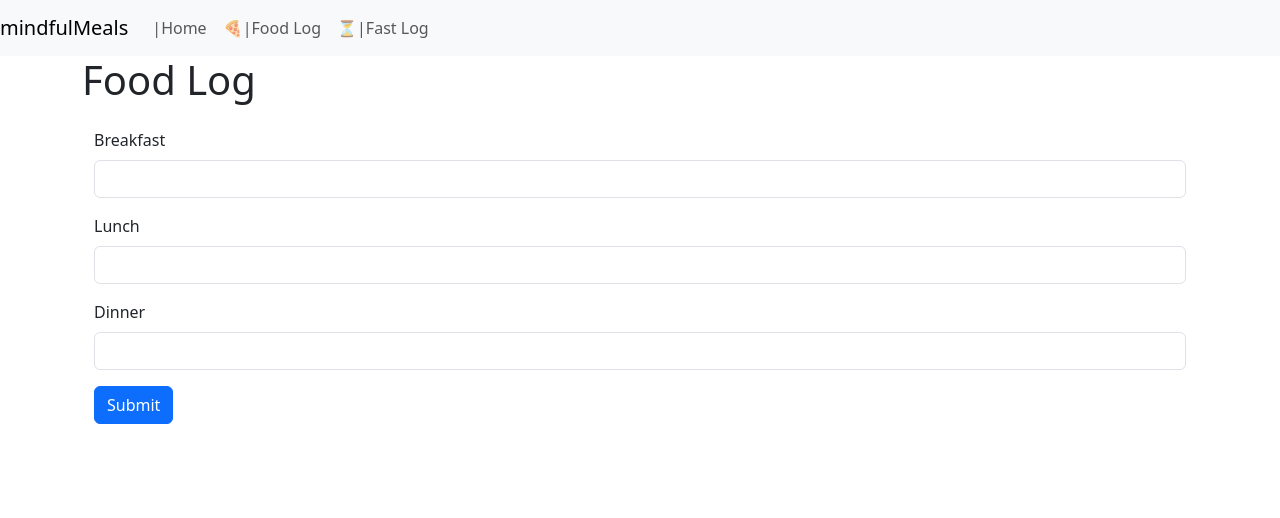
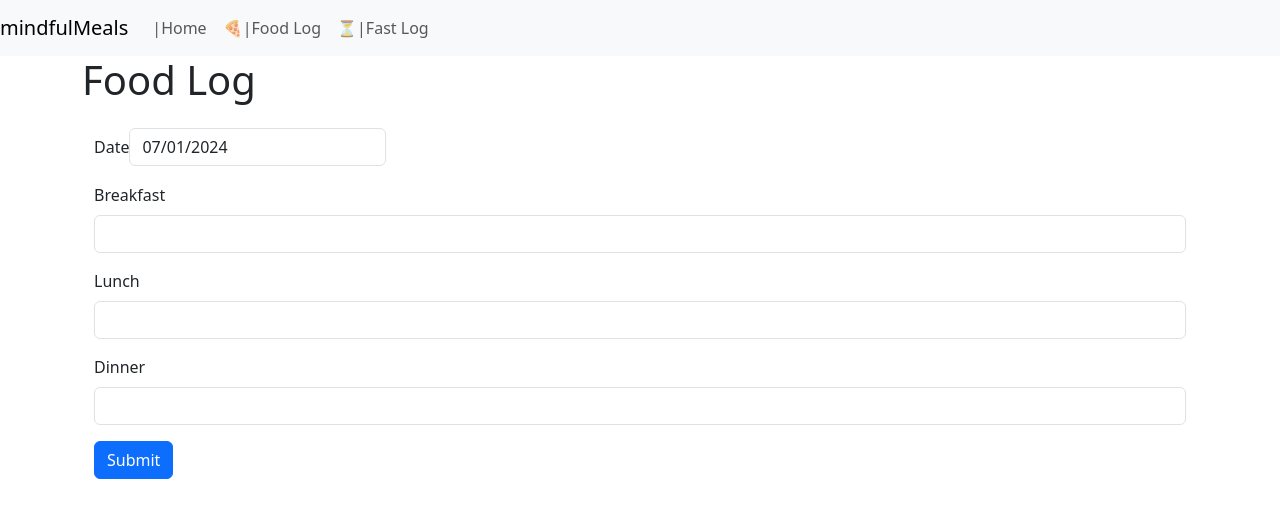
Before and after one commit to cmhorsey/mindful-meals, a React (Create React App) app: page /food-log in a window 1280 px wide. Shown: the top 518 px of the page. Built offline with nearby package versions, Linux system fonts and the light colour scheme.

Commit message:
Add date picker to form

```diff
--- a/src/Form.js
+++ b/src/Form.js
@@ -1,6 +1,9 @@
 import React, { useState } from "react"
+import DatePicker from "react-datepicker"
+import "react-datepicker/dist/react-datepicker.css"
 
 const initialValue = {
+  date: new Date(),
   breakfast: "",
   lunch: "",
   dinner: "",
@@ -9,6 +12,7 @@ const initialValue = {
 function Form({ handleChange }) {
   const [formData, setFormData] = useState(initialValue)
 
+  const date = formData.date
   const breakfast = formData.breakfast
   const lunch = formData.lunch
   const dinner = formData.dinner
@@ -21,22 +25,39 @@ function Form({ handleChange }) {
     })
   }
 
+  const handleDateChange = (date) => {
+    setFormData({ ...formData, date })
+  }
+
   function handleSubmit(event) {
     event.preventDefault()
+    console.log(query)
+    console.log(date)
 
-    fetch("https://api.calorieninjas.com/v1/nutrition?query=" + query, {
-      method: "GET",
-      headers: {
-        "X-Api-Key": "jrQyEj+ffbtZSdfVrr8HJQ==V3J3FdNbQrPL65DI",
-        "Content-Type": "application/json",
-      },
-    })
-      .then((response) => response.json())
-      .then((data) => console.log(data))
+    // fetch("https://api.calorieninjas.com/v1/nutrition?query=" + query, {
+    //   method: "GET",
+    //   headers: {
+    //     "X-Api-Key": "jrQyEj+ffbtZSdfVrr8HJQ==V3J3FdNbQrPL65DI",
+    //     "Content-Type": "application/json",
+    //   },
+    // })
+    //   .then((response) => response.json())
+    //   .then((data) => console.log(data))
   }
 
   return (
     <form onSubmit={handleSubmit} className="container mt-4">
+      <div className="mb-3">
+        <label htmlFor="date" className="form-label">
+          Date
+        </label>
+        <DatePicker
+          selected={formData.date}
+          onChange={handleDateChange}
+          className="form-control"
+          dateFormat="MM/dd/yyyy"
+        />
+      </div>
       <div className="mb-3">
         <label htmlFor="breakfast" className="form-label">
           Breakfast
```
